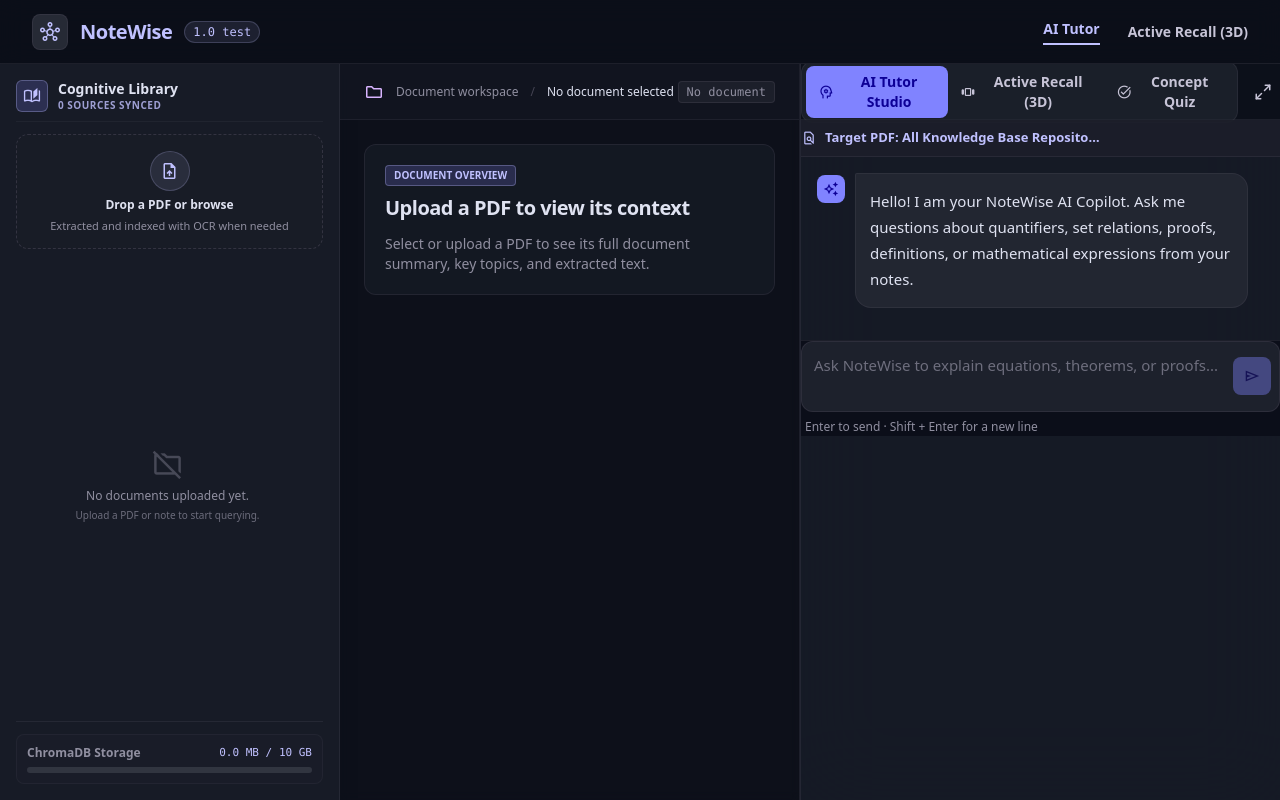
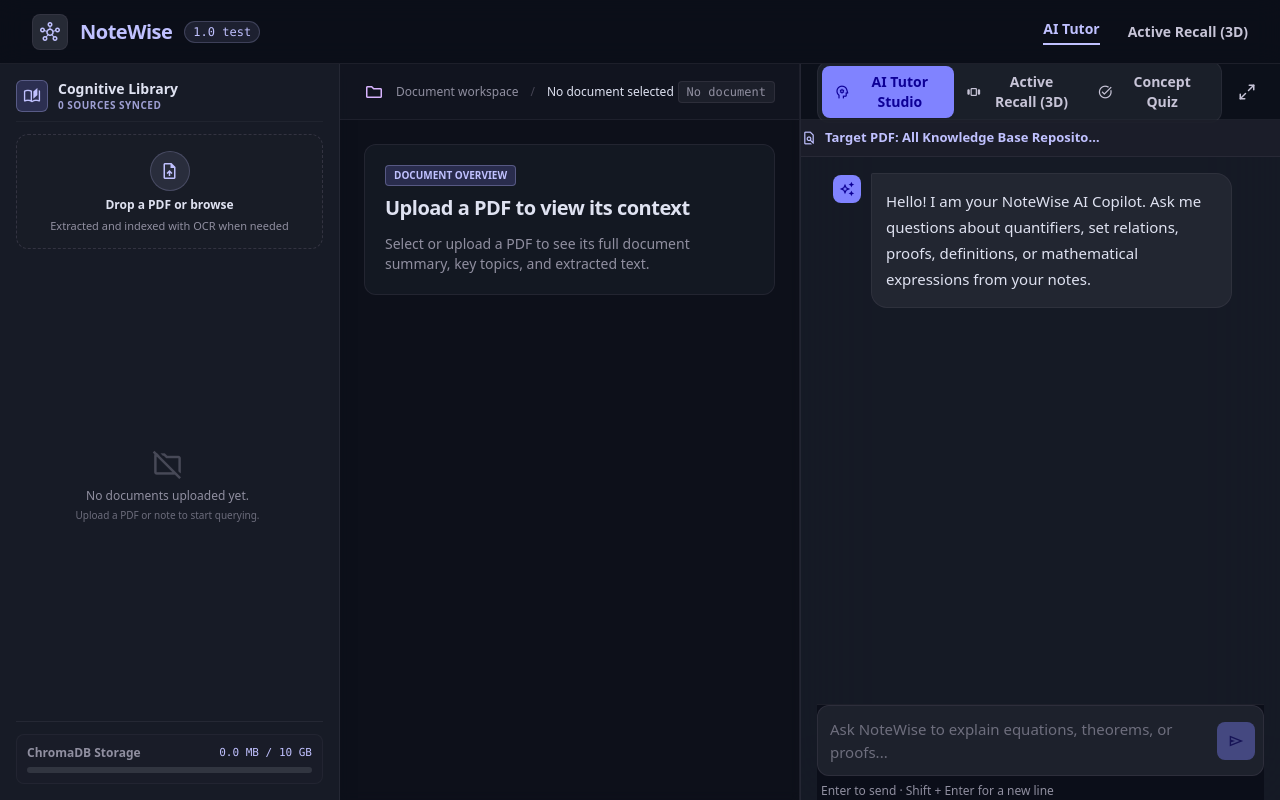
Before and after one commit to Sidharth-007-code/NoteWise, a React (Create React App) app in the folder frontend/: page / in a window 1280 px wide. Built offline with nearby package versions, Linux system fonts and the light colour scheme.

Commit message:
fix(frontend): show tab bar below header, apply centered column and pin input in right panel

```diff
--- a/frontend/src/App.tsx
+++ b/frontend/src/App.tsx
@@ -1,5 +1,5 @@
 
-import React, { useState, useEffect } from 'react';
+import React, { useState, useEffect, useRef } from 'react';
 import MathText from './components/MathText';
 import LeftPanel from './components/LeftPanel';
 import RightPanel from './components/RightPanel';
@@ -15,6 +15,20 @@ export default function App() {
   const [overviewLoading, setOverviewLoading] = useState(false);
   const [overviewError, setOverviewError] = useState('');
   const [showExcerpt, setShowExcerpt] = useState(false);
+  const headerRef = useRef(null);
+
+  useEffect(() => {
+    const header = headerRef.current;
+    if (!header) return undefined;
+    const updateHeaderHeight = () => {
+      document.documentElement.style.setProperty('--nw-header-h', `${header.getBoundingClientRect().height}px`);
+    };
+    updateHeaderHeight();
+    if (typeof ResizeObserver === 'undefined') return undefined;
+    const observer = new ResizeObserver(updateHeaderHeight);
+    observer.observe(header);
+    return () => observer.disconnect();
+  }, []);
 
   useEffect(() => {
     let cancelled = false;
@@ -104,7 +118,7 @@ export default function App() {
   return (
     <div className="bg-[#0f131d] text-[#dfe2f1] font-sans min-h-screen relative overflow-hidden flex flex-col h-screen antialiased">
       {/* Header */}
-      <header className="bg-[#0a0e18]/80 backdrop-blur-md text-[#c0c1ff] sticky top-0 z-50 border-b border-[#464554]/30 flex justify-between items-center w-full px-8 h-16 shrink-0">
+      <header ref={headerRef} style={{ height: 'var(--nw-header-h, 64px)', boxSizing: 'border-box' }} className="bg-[#0a0e18]/80 backdrop-blur-md text-[#c0c1ff] sticky top-0 z-50 border-b border-[#464554]/30 flex justify-between items-center w-full px-8 h-16 shrink-0">
         <div
           className="flex items-center gap-3 cursor-pointer"
           onClick={() => setActiveTab('tutor')}
--- a/frontend/src/components/RightPanel.js
+++ b/frontend/src/components/RightPanel.js
@@ -287,16 +287,35 @@ export default function RightPanel({
     setRevealed(false);
   };
 
+  const rootLayoutStyle = maximized
+    ? {
+        position: 'fixed', top: 'var(--nw-header-h, 64px)', right: 0, bottom: 0, left: 0,
+        zIndex: 60, display: 'flex', flexDirection: 'column', overflow: 'hidden',
+        boxSizing: 'border-box', minHeight: 0, backgroundColor: '#171b26',
+      }
+    : { display: 'flex', flexDirection: 'column', height: '100%', minHeight: 0, overflow: 'hidden' };
+  const columnLayoutStyle = {
+    width: '100%', maxWidth: maximized ? '1000px' : 'none', marginInline: maximized ? 'auto' : 0,
+    paddingInline: maximized ? '16px' : 0, boxSizing: 'border-box', display: 'flex',
+    flexDirection: 'column', flex: '1 1 0', minHeight: 0, overflow: 'hidden',
+  };
+  const paneLayoutStyle = (active) => ({
+    display: active ? 'flex' : 'none', flexDirection: 'column', flex: '1 1 0',
+    minHeight: 0, minWidth: 0, overflow: 'hidden',
+  });
+
   return (
-    <section data-maximized={maximized} className={`${maximized ? 'nw-maximized fixed inset-0 z-[60]' : 'nw-panel-root w-full xl:w-[480px] 2xl:w-[540px] relative'} flex flex-col bg-[#171b26]/95 border-l border-[#464554]/30 backdrop-blur-2xl h-full shrink-0 overflow-hidden transition-[width] duration-150 motion-reduce:transition-none`}>
+    <section data-testid="right-panel" data-maximized={maximized} style={rootLayoutStyle} className={`${maximized ? 'nw-maximized' : 'nw-panel-root w-full xl:w-[480px] 2xl:w-[540px] relative'} flex flex-col bg-[#171b26]/95 border-l border-[#464554]/30 backdrop-blur-2xl shrink-0 transition-[width] duration-150 motion-reduce:transition-none`}>
+      <div data-testid="panel-column" style={columnLayoutStyle}>
       {/* Panel tabs */}
-      <div className="nw-panel-header h-14 border-b border-[#464554]/30 flex items-center bg-[#0a0e18]/80 shrink-0">
-        <div className="nw-content-column nw-panel-header-inner flex items-center justify-between">
-        <div className="inline-flex items-center p-1 rounded-xl bg-[#262a35]/60 border border-[#464554]/30 min-w-0 max-w-full">
+      <div className="nw-panel-header h-14 border-b border-[#464554]/30 flex items-center bg-[#0a0e18]/80 shrink-0" style={{ flexShrink: 0 }}>
+        <div className="nw-panel-header-inner flex items-center justify-between" style={{ width: '100%', minWidth: 0, paddingInline: maximized ? 0 : 16, boxSizing: 'border-box' }}>
+        <div className="inline-flex items-center p-1 rounded-xl bg-[#262a35]/60 border border-[#464554]/30 min-w-0 max-w-full" style={{ flex: maximized ? '0 1 auto' : '1 1 auto', width: maximized ? 'auto' : '100%' }}>
           <button
             type="button"
             onClick={() => setActiveTab('tutor')}
             aria-label="AI Tutor Studio"
+            style={{ flex: maximized ? '0 0 auto' : '1 1 0' }}
             className={`nw-tab py-1.5 px-3 rounded-lg text-sm font-semibold flex items-center justify-center gap-2 transition-all ${
               activeTab === 'tutor'
                 ? 'bg-[#8083ff] text-[#0d0096] shadow-sm'
@@ -313,6 +332,7 @@ export default function RightPanel({
             type="button"
             onClick={() => setActiveTab('recall')}
             aria-label="Active Recall (3D)"
+            style={{ flex: maximized ? '0 0 auto' : '1 1 0' }}
             className={`nw-tab py-1.5 px-3 rounded-lg text-sm font-semibold flex items-center justify-center gap-2 transition-all ${
               activeTab === 'recall'
                 ? 'bg-[#8083ff] text-[#0d0096] shadow-sm'
@@ -329,6 +349,7 @@ export default function RightPanel({
             type="button"
             onClick={() => setActiveTab('quiz')}
             aria-label="Concept Quiz"
+            style={{ flex: maximized ? '0 0 auto' : '1 1 0' }}
             className={`nw-tab py-1.5 px-3 rounded-lg text-sm font-semibold flex items-center justify-center gap-1.5 transition-all ${
               activeTab === 'quiz'
                 ? 'bg-[#8083ff] text-[#0d0096] shadow-sm'
@@ -345,45 +366,29 @@ export default function RightPanel({
         </div>
       </div>
 
+      <div className="nw-scope-row bg-[#1c1f2a]/90 py-2 border-b border-[#464554]/30 flex items-center justify-between shrink-0 min-w-0" style={{ flexShrink: 0, minWidth: 0 }}>
+        <div className="flex items-center gap-2 text-[#c0c1ff] min-w-0">
+          <span className="material-symbols-outlined text-[16px]">find_in_page</span>
+          <span className="font-semibold truncate max-w-[280px]">Target PDF: {selectedFile ? selectedFile.name : 'All Knowledge Base Repositories'}</span>
+        </div>
+        {selectedFile && <button type="button" onClick={() => setSelectedFile(null)} className="text-[#908fa0] hover:text-[#dfe2f1] underline shrink-0">Clear Scope</button>}
+      </div>
+
       {/* AI Tutor */}
-      <div className={`nw-content-column nw-panel-content ${activeTab === 'tutor' ? 'nw-tutor-layout' : ''}`}>
-      <div className="nw-tab-pane" hidden={activeTab !== 'quiz'}>
+      <div className={`nw-panel-content ${activeTab === 'tutor' ? 'nw-tutor-layout' : ''}`} style={{ display: 'flex', flexDirection: 'column', flex: '1 1 0', minHeight: 0, minWidth: 0, overflow: 'hidden', paddingInline: maximized ? 0 : 16 }}>
+      <div className="nw-tab-pane" data-tab-pane="quiz" hidden={activeTab !== 'quiz'} style={paneLayoutStyle(activeTab === 'quiz')}>
         <InteractiveQuiz selectedFile={selectedFile} />
       </div>
-      <div className="nw-tab-pane" hidden={activeTab !== 'tutor'}>
-        <div className="nw-tutor flex-1 flex flex-col overflow-hidden relative min-w-0">
-          <div className="nw-scope-row bg-[#1c1f2a]/90 py-2 border-b border-[#464554]/30 flex items-center justify-between shrink-0 min-w-0">
-            <div className="flex items-center gap-2 text-[#c0c1ff] min-w-0">
-              <span className="material-symbols-outlined text-[16px]">
-                find_in_page
-              </span>
-
-              <span className="font-semibold truncate max-w-[280px]">
-                Target PDF:{' '}
-                {selectedFile
-                  ? selectedFile.name
-                  : 'All Knowledge Base Repositories'}
-              </span>
-            </div>
-
-            {selectedFile && (
-              <button
-                type="button"
-                onClick={() => setSelectedFile(null)}
-                className="text-[#908fa0] hover:text-[#dfe2f1] underline shrink-0"
-              >
-                Clear Scope
-              </button>
-            )}
-          </div>
-
-          <div className="nw-message-area flex-1 overflow-y-auto p-4 space-y-4 min-w-0">
+      <div className="nw-tab-pane" data-tab-pane="tutor" hidden={activeTab !== 'tutor'} style={paneLayoutStyle(activeTab === 'tutor')}>
+        <div className="nw-tutor flex flex-col overflow-hidden min-w-0" style={{ display: 'flex', flexDirection: 'column', flex: '1 1 0', minHeight: 0, minWidth: 0, overflow: 'hidden' }}>
+          <div className="nw-message-area flex-1 overflow-y-auto p-4 space-y-4 min-w-0" style={{ flex: '1 1 0', minHeight: 0, overflowY: 'auto', overflowX: 'hidden' }}>
             {messages.map((msg) => (
               <div
                 key={msg.id}
                 className={`flex items-start gap-2.5 ${
                     msg.sender === 'user' ? 'justify-end pl-8' : 'pr-4'
                 }`}
+                style={msg.sender === 'user' ? { width: '80%', maxWidth: '80%', minWidth: 0, marginLeft: 'auto' } : { width: '100%', maxWidth: '100%', minWidth: 0 }}
               >
                 {msg.sender === 'ai' && (
                   <div className="w-7 h-7 rounded-lg bg-[#8083ff] text-[#0d0096] flex items-center justify-center shrink-0 mt-0.5">
@@ -430,7 +435,7 @@ export default function RightPanel({
           </div>
 
           {/* Tutor input */}
-          <div className="nw-input-row border-t border-[#464554]/30 bg-[#0a0e18]/90 shrink-0">
+          <div className="nw-input-row border-t border-[#464554]/30 bg-[#0a0e18]/90 shrink-0" style={{ flexShrink: 0 }}>
             <div className="relative rounded-xl bg-[#262a35]/70 border border-[#464554]/40 focus-within:border-[#c0c1ff] transition-all overflow-hidden p-2 flex items-center gap-2">
               <textarea
                 value={inputText}
@@ -464,9 +469,9 @@ export default function RightPanel({
           </div>
         </div>
       </div>
-      <div className="nw-tab-pane" hidden={activeTab !== 'recall'}>
+      <div className="nw-tab-pane" data-tab-pane="recall" hidden={activeTab !== 'recall'} style={paneLayoutStyle(activeTab === 'recall')}>
         {/* Active Recall */}
-        <div className="nw-recall flex-1 flex flex-col p-5 items-center gap-4 overflow-y-auto min-w-0">
+        <div className="nw-recall flex-1 flex flex-col p-5 items-center gap-4 overflow-hidden min-w-0" style={{ display: 'flex', flexDirection: 'column', flex: '1 1 0', minHeight: 0, overflow: 'hidden' }}>
           {!sessionComplete && <div className="w-full flex justify-between items-center gap-3 text-xs text-[#908fa0]">
             <span className="font-semibold text-[#c0c1ff] truncate">
               {selectedFile
@@ -500,6 +505,7 @@ export default function RightPanel({
             />
           </div>}
 
+          <div className="nw-recall-content w-full flex flex-col items-center gap-4" style={{ display: 'flex', flexDirection: 'column', flex: '1 1 0', minHeight: 0, overflowY: 'auto', overflowX: 'hidden' }}>
           {cardsLoading && (
             <p className="text-sm text-[#908fa0] m-auto">
               Loading cards from this PDF…
@@ -560,7 +566,7 @@ export default function RightPanel({
             )}
 
           {currentCard && !cardsLoading && !sessionComplete && (
-            <article className="w-full max-w-md min-h-[250px] rounded-2xl bg-[#262a35]/90 border border-[#464554]/40 p-6 flex flex-col gap-5 shadow-xl">
+            <article className="w-full max-w-md min-h-[250px] rounded-2xl bg-[#262a35]/90 border border-[#464554]/40 p-6 flex flex-col gap-5 shadow-xl" style={{ flex: '1 1 0', minHeight: 250 }}>
               <span className="text-[10px] font-bold text-[#c0c1ff] tracking-wider uppercase">
                 {revealed ? 'Answer' : 'Question'}
               </span>
@@ -573,40 +579,21 @@ export default function RightPanel({
                 </MarkdownAnswer>
               </div>
 
-              {!revealed && (
-                <button
-                  type="button"
-                  onClick={() => setRevealed(true)}
-                  className="mt-auto px-4 py-2 rounded-lg bg-[#8083ff] text-[#0d0096] text-xs font-bold"
-                >
-                  Reveal Answer
-                </button>
-              )}
+            </article>
+          )}
+          </div>
 
-              {revealed && (
-                <div className="mt-auto flex gap-3">
-                  <button
-                    type="button"
-                    onClick={() => rateCard(false)}
-                    className="flex-1 px-3 py-2 rounded-lg bg-rose-500/10 border border-rose-400/40 text-rose-300 text-xs font-bold"
-                  >
-                    Review Again
-                  </button>
-
-                  <button
-                    type="button"
-                    onClick={() => rateCard(true)}
-                    className="flex-1 px-3 py-2 rounded-lg bg-emerald-500/10 border border-emerald-400/40 text-emerald-300 text-xs font-bold"
-                  >
-                    Know It
-                  </button>
+          {currentCard && !cardsLoading && !sessionComplete && (
+            <div className="nw-recall-controls w-full max-w-md flex flex-col gap-2" style={{ flexShrink: 0 }}>
+              {!revealed ? (
+                <button type="button" onClick={() => setRevealed(true)} className="w-full px-4 py-2 rounded-lg bg-[#8083ff] text-[#0d0096] text-xs font-bold">Reveal Answer</button>
+              ) : (
+                <div className="flex gap-3">
+                  <button type="button" onClick={() => rateCard(false)} className="flex-1 px-3 py-2 rounded-lg bg-rose-500/10 border border-rose-400/40 text-rose-300 text-xs font-bold">Review Again</button>
+                  <button type="button" onClick={() => rateCard(true)} className="flex-1 px-3 py-2 rounded-lg bg-emerald-500/10 border border-emerald-400/40 text-emerald-300 text-xs font-bold">Know It</button>
                 </div>
               )}
-            </article>
-          )}
-
-          {flashcards.length > 0 && !cardsLoading && !sessionComplete && (
-            <div className="flex flex-wrap justify-center gap-2">
+              <div className="flex flex-wrap justify-center gap-2">
               <button
                 type="button"
                 onClick={() => moveCard(-1)}
@@ -639,11 +626,13 @@ export default function RightPanel({
               >
                 Next
               </button>
+              </div>
             </div>
           )}
         </div>
       </div>
       </div>
+      </div>
     </section>
   );
 }
--- a/frontend/src/components/RightPanelTypography.css
+++ b/frontend/src/components/RightPanelTypography.css
@@ -63,9 +63,9 @@
 .markdown-answer .katex { font-size: 1em; }
 
 .nw-maximized .nw-tab { font-size: 0.875rem; }
-.nw-maximized .nw-panel-content > section button { font-size: var(--nw-body); }
-.nw-maximized .nw-panel-content > section .text-xs { font-size: var(--nw-small); }
-.nw-maximized .nw-panel-content > section h2 { font-size: 1.25rem; }
+.nw-maximized .nw-tab-pane[data-tab-pane="quiz"] button { font-size: var(--nw-body); }
+.nw-maximized .nw-tab-pane[data-tab-pane="quiz"] .text-xs { font-size: var(--nw-small); }
+.nw-maximized .nw-tab-pane[data-tab-pane="quiz"] h2 { font-size: 1.25rem; }
 
 @media (max-width: 420px) {
   .nw-maximized .nw-tab-label {
--- a/frontend/src/index.css
+++ b/frontend/src/index.css
@@ -5,6 +5,8 @@
 * {
   box-sizing: border-box;
 }
+
+:root { --nw-header-h: 64px; }
 
 body, html, #root {
   margin: 0;
```
Also changed, not shown: frontend/src/components/InteractiveQuiz.jsx (+8 -6 lines), 1 other file (tests, documents, lock files or other folders).
